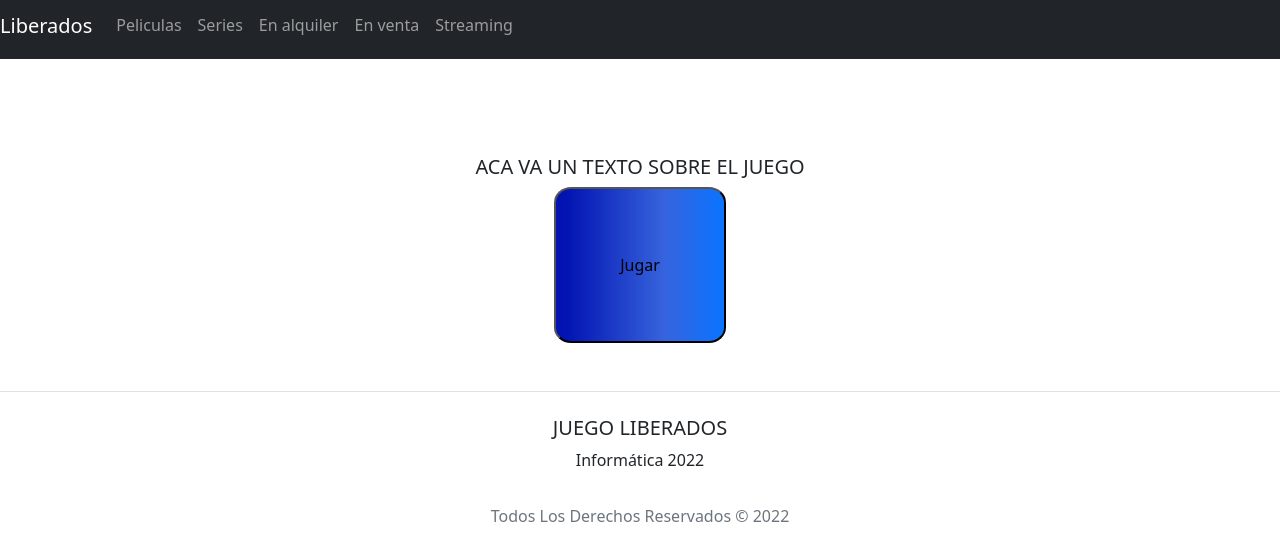
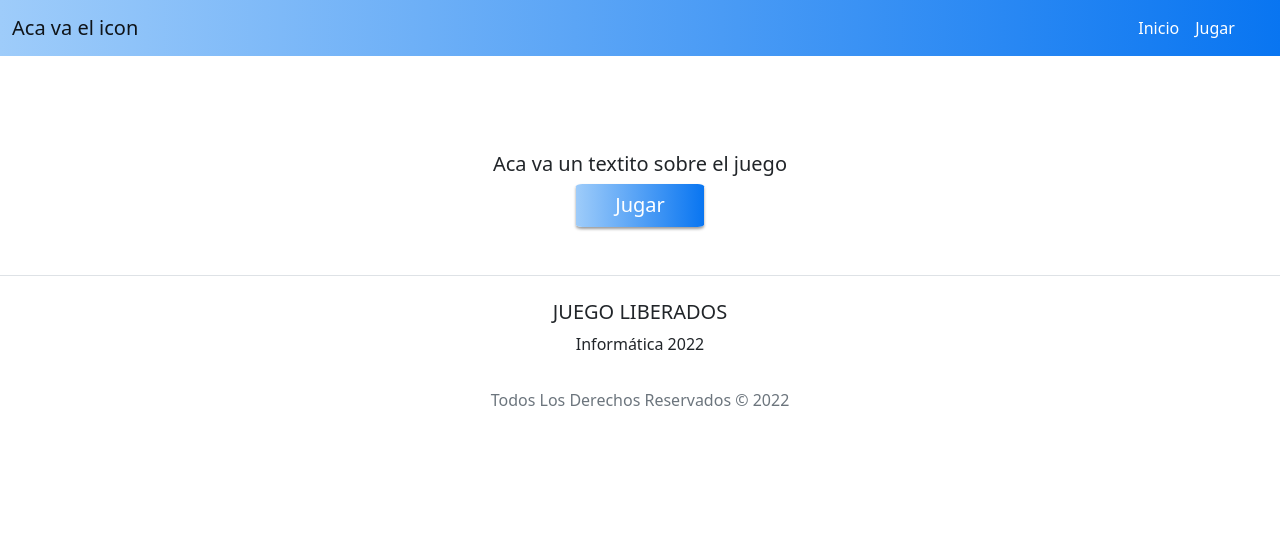
Before and after one commit to dalilaorbaj/Liberados, a React (Create React App) app in the folder liberados/: page / in a window 1280 px wide. Shown: the top 560 px of the page. Built offline with nearby package versions, Linux system fonts and the light colour scheme.

Commit message:
mockup home elements aight

```diff
--- a/liberados/package.json
+++ b/liberados/package.json
@@ -8,6 +8,7 @@
     "@testing-library/user-event": "^13.5.0",
     "bootstrap": "^5.2.0",
     "googleapis": "^39.2.0",
+    "mdb-react-ui-kit": "^4.1.0",
     "react": "^18.2.0",
     "react-bootstrap": "^2.5.0",
     "react-dom": "^18.2.0",
--- a/liberados/src/Components/ContentHome.js
+++ b/liberados/src/Components/ContentHome.js
@@ -6,7 +6,7 @@ const ContentHome = () => {
     /*const redir = `../Pages/Question/${1}`;*/
     return (
             <div className="justify-content-md-center">
-                <h5>ACA VA UN TEXTO SOBRE EL JUEGO</h5>
+                <h5>Aca va un textito sobre el juego</h5>
                 <Link to="/jugar">
                     <button className="niceButton">
                         Jugar
--- a/liberados/src/Components/Navbar.js
+++ b/liberados/src/Components/Navbar.js
@@ -1,35 +1,29 @@
-import React from "react";
 import '../global.css';
+import React from 'react';
+import {MDBContainer,MDBNavbar,MDBNavbarBrand,MDBNavbarNav,MDBNavbarItem,MDBNavbarLink} from 'mdb-react-ui-kit';
 
 const Navbar = () => {
-    return (
+  return (
+    <MDBNavbar expand='lg' light bgColor='light' className="navbarColor">
+      <MDBContainer fluid>
+        <MDBNavbarBrand href='#'>Aca va el icon</MDBNavbarBrand>
 
-            <nav className="navbar navbar-expand-lg navbar-dark bg-dark">
-                <h1 className="navbar-brand ml-3" aria-current="page">Liberados</h1>
-                <button className="navbar-toggler" type="button" data-bs-toggle="collapse" data-bs-target="#navbarNav" aria-controls="navbarNav" aria-expanded="false" aria-label="Toggle navigation">
-                <span className="navbar-toggler-icon"></span>
-                </button>
-                <div className="collapse navbar-collapse" id="navbarNav">
-                <ul className="navbar-nav">
-                    <li className="nav-item">
-                    <h3 className="nav-link">Peliculas</h3>
-                    </li>
-                    <li className="nav-item">
-                    <h3 className="nav-link">Series</h3>
-                    </li>
-                    <li className="nav-item">
-                    <h3 className="nav-link">En alquiler</h3>
-                    </li>
-                    <li className="nav-item">
-                    <h3 className="nav-link">En venta</h3>
-                    </li>
-                    <li className="nav-item">
-                    <h3 className="nav-link">Streaming</h3>
-                    </li>
-                </ul>
-                </div>
-        </nav>
 
-    );
+        <div className='right'>
+          <MDBNavbarNav className='mr-auto mb-2 mb-lg-0'>
+            <MDBNavbarItem>
+              <MDBNavbarLink active aria-current='page' href='#' style={{color: "white"}}>Inicio</MDBNavbarLink>
+            </MDBNavbarItem>
+            <MDBNavbarItem>
+              <MDBNavbarLink href='#' style={{color: "white"}}>Jugar</MDBNavbarLink>
+            </MDBNavbarItem>
+
+          </MDBNavbarNav>
+        </div>
+
+      </MDBContainer>
+    </MDBNavbar>
+  );
 }
+
 export default Navbar;
--- a/liberados/src/global.css
+++ b/liberados/src/global.css
@@ -1,5 +1,29 @@
 .niceButton{
-    border-radius: 10%;
-    padding: 5%;
-    background: linear-gradient(90deg, hsla(234, 98%, 35%, 1) 6%, hsla(224, 71%, 54%, 1) 64%, hsla(214, 100%, 52%, 1) 100%);
+    border-radius: 5%;
+    background: linear-gradient(90deg, hsla(210, 90%, 80%, 1) 0%, hsla(212, 93%, 49%, 1) 100%);    padding:0.5%;
+    width: 10%;
+    height: 20%;
+    cursor: pointer;
+    border-style: none;
+    color: white;
+    font-size: 20px;
+    outline: none;
+    box-shadow: 0px 2px 3px rgba(0, 0, 0, 0.4);
+    transition: all 0.5s ease-in-out;
+}
+
+.niceButton:hover {
+  transform: scale(0.95) translateX(-5px);
+  transition: all 0.5s ease-in-out;
+}
+
+  .right{
+    position: relative;
+    float: right;
+    margin-right:2%;
   }
+
+.navbarColor{
+    background: linear-gradient(90deg, hsla(210, 90%, 80%, 1) 0%, hsla(212, 93%, 49%, 1) 100%);
+    color: white;
+  }
```
Also changed, not shown: 1 other file (tests, documents, lock files or other folders).
